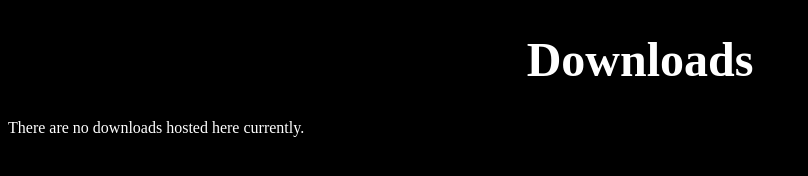
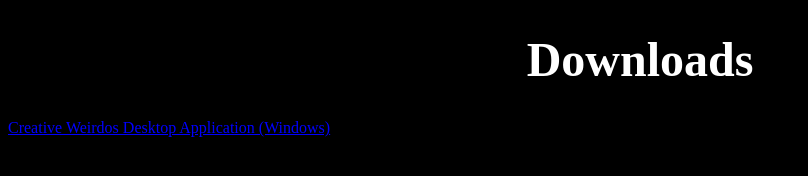
Before and after one commit to TheWa1kingTac0/public-downloads, a plain HTML site: page index.html in a window 1280 px wide. Shown: the whole page, without its empty margins (0-808 px from the left). Drawn offline with Linux system fonts and the light colour scheme.

Commit message:
Upload Setup File

```diff
--- a/index.html
+++ b/index.html
@@ -3,6 +3,6 @@
     <head><title>Downloads</title></head>
     <body style="background-color:black;">
         <h1 style="color:white;font-size:300%;text-align:center;">Downloads</h1>
-        <p style="color:white;">There are no downloads hosted here currently.</p>
+        <p><a style="color:blue;" href="https://thewa1kingtac0.github.io/public-downloads/downloads/creative-weirdos-setup.exe">Creative Weirdos Desktop Application (Windows)</a></p>
     </body>
 </html>
```
Also changed, not shown: 1 other file.
